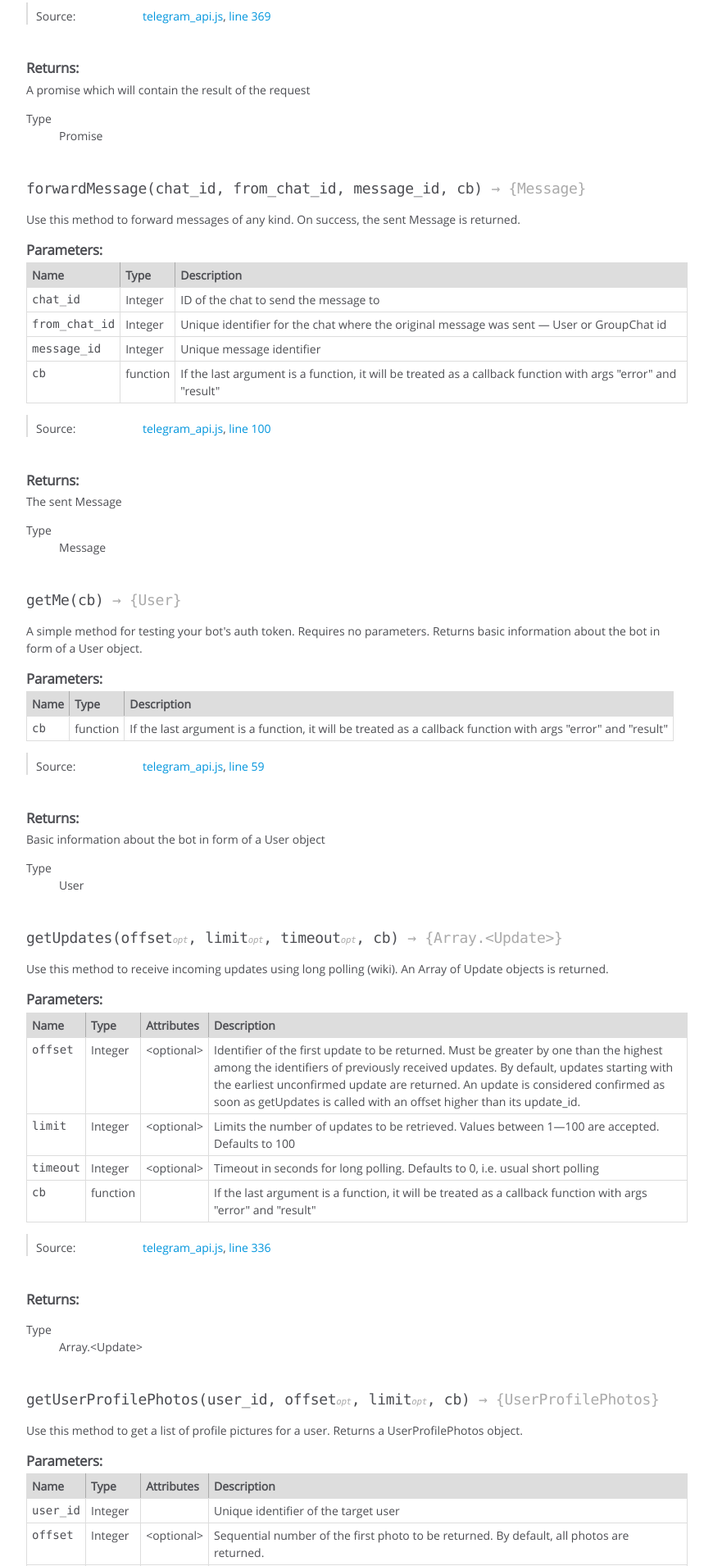
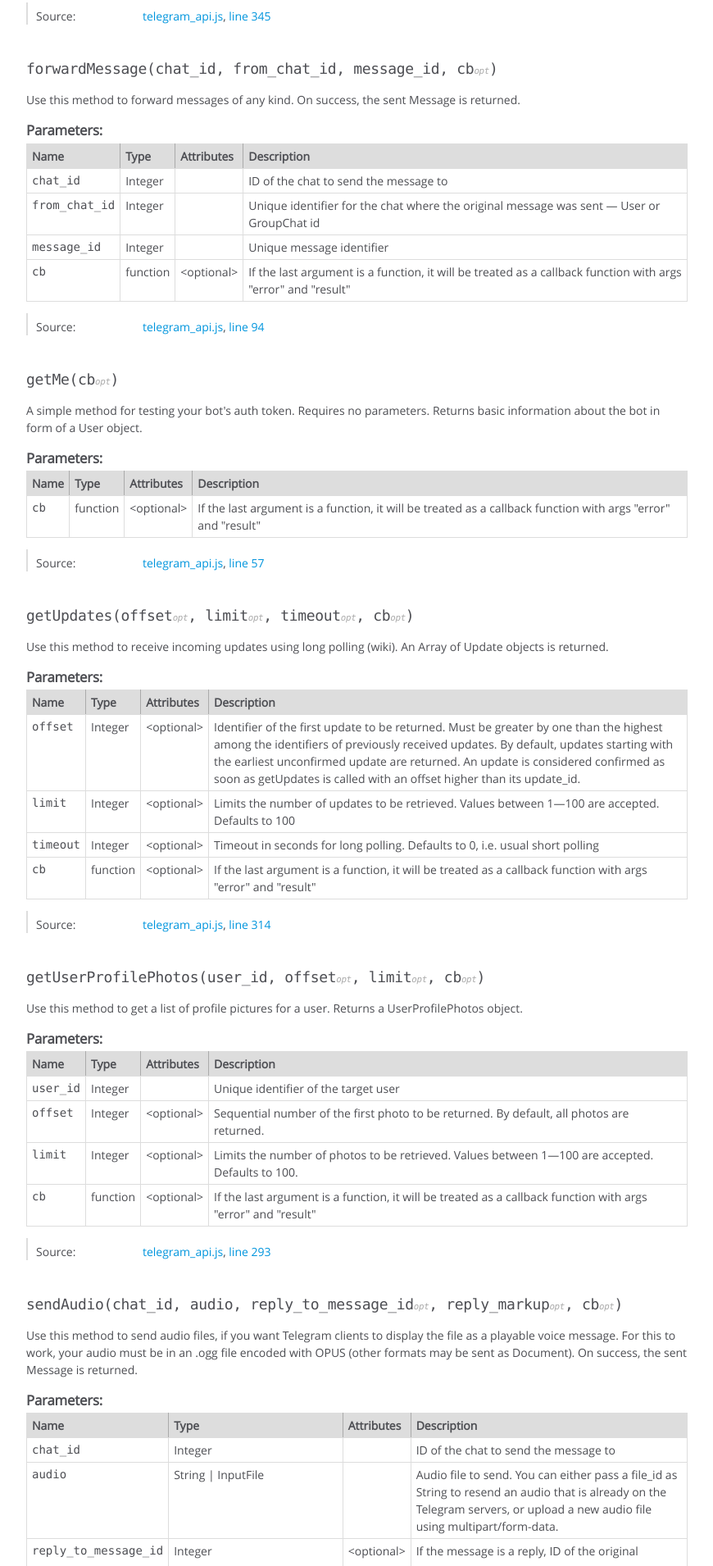
Before and after one commit to Suppen/Telegram-API-wrapper-for-JS, a website: page doc/BotAPI.html in a window 1280 px wide. Shown: the part 890-2800 px from the top of the page at 82% size, without its empty margins (0-870 px from the left). Drawn offline with Linux system fonts and the light colour scheme.

Commit message:
Updated docs again

```diff
--- a/doc/BotAPI.html
+++ b/doc/BotAPI.html
@@ -257,7 +257,7 @@
 
 
 
-    <h4 class="name" id="_doRequest"><span class="type-signature"></span>_doRequest<span class="signature">(method, data<span class="signature-attributes">opt</span>)</span><span class="type-signature"> &rarr; {Promise}</span></h4>
+    <h4 class="name" id="_doRequest"><span class="type-signature"></span>_doRequest<span class="signature">(method, data<span class="signature-attributes">opt</span>)</span><span class="type-signature"></span></h4>
 
 
 
@@ -400,7 +400,7 @@
 
     <dt class="tag-source">Source:</dt>
     <dd class="tag-source"><ul class="dummy"><li>
-        <a href="telegram_api.js.html">telegram_api.js</a>, <a href="telegram_api.js.html#line369">line 369</a>
+        <a href="telegram_api.js.html">telegram_api.js</a>, <a href="telegram_api.js.html#line345">line 345</a>
     </li></ul></dd>
 
 
@@ -423,37 +423,15 @@
 
 
 
-<h5>Returns:</h5>
-
-
-<div class="param-desc">
-    A promise which will contain the result of the request
-</div>
-
-
-
-<dl>
-    <dt>
-        Type
-    </dt>
-    <dd>
-
-<span class="param-type">Promise</span>
-
-
-    </dd>
-</dl>
-
-
-
-
-
-
-
-
-
-
-    <h4 class="name" id="forwardMessage"><span class="type-signature"></span>forwardMessage<span class="signature">(chat_id, from_chat_id, message_id, cb)</span><span class="type-signature"> &rarr; {Message}</span></h4>
+
+
+
+
+
+
+
+
+    <h4 class="name" id="forwardMessage"><span class="type-signature"></span>forwardMessage<span class="signature">(chat_id, from_chat_id, message_id, cb<span class="signature-attributes">opt</span>)</span><span class="type-signature"></span></h4>
 
 
 
@@ -484,6 +462,8 @@
         <th>Type</th>
 
 
+        <th>Attributes</th>
+
 
 
 
@@ -509,6 +489,14 @@
             </td>
 
 
+                <td class="attributes">
+
+
+
+
+
+                </td>
+
 
 
 
@@ -532,6 +520,14 @@
             </td>
 
 
+                <td class="attributes">
+
+
+
+
+
+                </td>
+
 
 
 
@@ -555,6 +551,14 @@
             </td>
 
 
+                <td class="attributes">
+
+
+
+
+
+                </td>
+
 
 
 
@@ -577,6 +581,16 @@
 
             </td>
 
+
+                <td class="attributes">
+
+                    &lt;optional><br>
+
+
+
+
+
+                </td>
 
 
 
@@ -622,7 +636,7 @@
 
     <dt class="tag-source">Source:</dt>
     <dd class="tag-source"><ul class="dummy"><li>
-        <a href="telegram_api.js.html">telegram_api.js</a>, <a href="telegram_api.js.html#line100">line 100</a>
+        <a href="telegram_api.js.html">telegram_api.js</a>, <a href="telegram_api.js.html#line94">line 94</a>
     </li></ul></dd>
 
 
@@ -645,37 +659,15 @@
 
 
 
-<h5>Returns:</h5>
-
-
-<div class="param-desc">
-    The sent Message
-</div>
-
-
-
-<dl>
-    <dt>
-        Type
-    </dt>
-    <dd>
-
-<span class="param-type">Message</span>
-
-
-    </dd>
-</dl>
-
-
-
-
-
-
-
-
-
-
-    <h4 class="name" id="getMe"><span class="type-signature"></span>getMe<span class="signature">(cb)</span><span class="type-signature"> &rarr; {User}</span></h4>
+
+
+
+
+
+
+
+
+    <h4 class="name" id="getMe"><span class="type-signature"></span>getMe<span class="signature">(cb<span class="signature-attributes">opt</span>)</span><span class="type-signature"></span></h4>
 
 
 
@@ -706,6 +698,8 @@
         <th>Type</th>
 
 
+        <th>Attributes</th>
+
 
 
 
@@ -731,6 +725,16 @@
             </td>
 
 
+                <td class="attributes">
+
+                    &lt;optional><br>
+
+
+
+
+
+                </td>
+
 
 
 
@@ -775,7 +779,7 @@
 
     <dt class="tag-source">Source:</dt>
     <dd class="tag-source"><ul class="dummy"><li>
-        <a href="telegram_api.js.html">telegram_api.js</a>, <a href="telegram_api.js.html#line59">line 59</a>
+        <a href="telegram_api.js.html">telegram_api.js</a>, <a href="telegram_api.js.html#line57">line 57</a>
     </li></ul></dd>
 
 
@@ -798,37 +802,15 @@
 
 
 
-<h5>Returns:</h5>
-
-
-<div class="param-desc">
-    Basic information about the bot in form of a User object
-</div>
-
-
-
-<dl>
-    <dt>
-        Type
-    </dt>
-    <dd>
-
-<span class="param-type">User</span>
-
-
-    </dd>
-</dl>
-
-
-
-
-
-
-
-
-
-
-    <h4 class="name" id="getUpdates"><span class="type-signature"></span>getUpdates<span class="signature">(offset<span class="signature-attributes">opt</span>, limit<span class="signature-attributes">opt</span>, timeout<span class="signature-attributes">opt</span>, cb)</span><span class="type-signature"> &rarr; {Array.&lt;Update>}</span></h4>
+
+
+
+
+
+
+
+
+    <h4 class="name" id="getUpdates"><span class="type-signature"></span>getUpdates<span class="signature">(offset<span class="signature-attributes">opt</span>, limit<span class="signature-attributes">opt</span>, timeout<span class="signature-attributes">opt</span>, cb<span class="signature-attributes">opt</span>)</span><span class="type-signature"></span></h4>
 
 
 
@@ -987,6 +969,8 @@
 
                 <td class="attributes">
 
+                    &lt;optional><br>
+
 
 
 
@@ -1037,7 +1021,7 @@
 
     <dt class="tag-source">Source:</dt>
     <dd class="tag-source"><ul class="dummy"><li>
-        <a href="telegram_api.js.html">telegram_api.js</a>, <a href="telegram_api.js.html#line336">line 336</a>
+        <a href="telegram_api.js.html">telegram_api.js</a>, <a href="telegram_api.js.html#line314">line 314</a>
     </li></ul></dd>
 
 
@@ -1060,33 +1044,15 @@
 
 
 
-<h5>Returns:</h5>
-
-
-
-
-<dl>
-    <dt>
-        Type
-    </dt>
-    <dd>
-
-<span class="param-type">Array.&lt;Update></span>
-
-
-    </dd>
-</dl>
-
-
-
-
-
-
-
-
-
-
-    <h4 class="name" id="getUserProfilePhotos"><span class="type-signature"></span>getUserProfilePhotos<span class="signature">(user_id, offset<span class="signature-attributes">opt</span>, limit<span class="signature-attributes">opt</span>, cb)</span><span class="type-signature"> &rarr; {UserProfilePhotos}</span></h4>
+
+
+
+
+
+
+
+
+    <h4 class="name" id="getUserProfilePhotos"><span class="type-signature"></span>getUserProfilePhotos<span class="signature">(user_id, offset<span class="signature-attributes">opt</span>, limit<span class="signature-attributes">opt</span>, cb<span class="signature-attributes">opt</span>)</span><span class="type-signature"></span></h4>
 
 
 
@@ -1243,6 +1209,8 @@
 
                 <td class="attributes">
 
+                    &lt;optional><br>
+
 
 
 
@@ -1293,7 +1261,7 @@
 
     <dt class="tag-source">Source:</dt>
     <dd class="tag-source"><ul class="dummy"><li>
-        <a href="telegram_api.js.html">telegram_api.js</a>, <a href="telegram_api.js.html#line313">line 313</a>
+        <a href="telegram_api.js.html">telegram_api.js</a>, <a href="telegram_api.js.html#line293">line 293</a>
     </li></ul></dd>
 
 
@@ -1316,33 +1284,15 @@
 
 
 
-<h5>Returns:</h5>
-
-
-
-
-<dl>
-    <dt>
-        Type
-    </dt>
-    <dd>
-
-<span class="param-type">UserProfilePhotos</span>
-
-
-    </dd>
-</dl>
-
-
-
-
-
-
-
-
-
-
-    <h4 class="name" id="sendAudio"><span class="type-signature"></span>sendAudio<span class="signature">(chat_id, audio, reply_to_message_id<span class="signature-attributes">opt</span>, reply_markup<span class="signature-attributes">opt</span>, cb)</span><span class="type-signature"> &rarr; {Message}</span></h4>
+
+
+
+
+
+
+
+
+    <h4 class="name" id="sendAudio"><span class="type-signature"></span>sendAudio<span class="signature">(chat_id, audio, reply_to_message_id<span class="signature-attributes">opt</span>, reply_markup<span class="signature-attributes">opt</span>, cb<span class="signature-attributes">opt</span>)</span><span class="type-signature"></span></h4>
 
 
 
@@ -1539,6 +1489,8 @@
 
                 <td class="attributes">
 
+                    &lt;optional><br>
+
 
 
 
@@ -1589,7 +1541,7 @@
 
     <dt class="tag-source">Source:</dt>
     <dd class="tag-source"><ul class="dummy"><li>
-        <a href="telegram_api.js.html">telegram_api.js</a>, <a href="telegram_api.js.html#line154">line 154</a>
+        <a href="telegram_api.js.html">telegram_api.js</a>, <a href="telegram_api.js.html#line144">line 144</a>
     </li></ul></dd>
 
 
@@ -1612,37 +1564,15 @@
 
 
 
-<h5>Returns:</h5>
-
-
-<div class="param-desc">
-    The sent Message
-</div>
-
-
-
-<dl>
-    <dt>
-        Type
-    </dt>
-    <dd>
-
-<span class="param-type">Message</span>
-
-
-    </dd>
-</dl>
-
-
-
-
-
-
-
-
-
-
-    <h4 class="name" id="sendChatAction"><span class="type-signature"></span>sendChatAction<span class="signature">(chat_id, action, cb)</span><span class="type-signature"></span></h4>
+
+
+
+
+
+
+
+
+    <h4 class="name" id="sendChatAction"><span class="type-signature"></span>sendChatAction<span class="signature">(chat_id, action, cb<span class="signature-attributes">opt</span>)</span><span class="type-signature"></span></h4>
 
 
 
@@ -1677,6 +1607,8 @@ We only recommend using this method when a response from the bot will take a not
         <th>Type</th>
 
 
+        <th>Attributes</th>
+
 
 
 
@@ -1702,6 +1634,14 @@ We only recommend using this method when a response from the bot will take a not
             </td>
 
 
+                <td class="attributes">
+
+
+
+
+
+                </td>
+
 
 
 
@@ -1725,6 +1665,14 @@ We only recommend using this method when a response from the bot will take a not
             </td>
 
 
+                <td class="attributes">
+
+
+
+
+
+                </td>
+
 
 
 
@@ -1747,6 +1695,16 @@ We only recommend using this method when a response from the bot will take a not
 
             </td>
 
+
+                <td class="attributes">
+
+                    &lt;optional><br>
+
+
+
+
+
+                </td>
 
 
 
@@ -1792,7 +1750,7 @@ We only recommend using this method when a response from the bot will take a not
 
     <dt class="tag-source">Source:</dt>
     <dd class="tag-source"><ul class="dummy"><li>
-        <a href="telegram_api.js.html">telegram_api.js</a>, <a href="telegram_api.js.html#line292">line 292</a>
+        <a href="telegram_api.js.html">telegram_api.js</a>, <a href="telegram_api.js.html#line274">line 274</a>
     </li></ul></dd>
 
 
@@ -1823,7 +1781,7 @@ We only recommend using this method when a response from the bot will take a not
 
 
 
-    <h4 class="name" id="sendDocument"><span class="type-signature"></span>sendDocument<span class="signature">(chat_id, document, reply_to_message_id<span class="signature-attributes">opt</span>, reply_markup<span class="signature-attributes">opt</span>, cb)</span><span class="type-signature"> &rarr; {Message}</span></h4>
+    <h4 class="name" id="sendDocument"><span class="type-signature"></span>sendDocument<span class="signature">(chat_id, document, reply_to_message_id<span class="signature-attributes">opt</span>, reply_markup<span class="signature-attributes">opt</span>, cb<span class="signature-attributes">opt</span>)</span><span class="type-signature"></span></h4>
 
 
 
@@ -2020,6 +1978,8 @@ We only recommend using this method when a response from the bot will take a not
 
                 <td class="attributes">
 
+                    &lt;optional><br>
+
 
 
 
@@ -2070,7 +2030,7 @@ We only recommend using this method when a response from the bot will take a not
 
     <dt class="tag-source">Source:</dt>
     <dd class="tag-source"><ul class="dummy"><li>
-        <a href="telegram_api.js.html">telegram_api.js</a>, <a href="telegram_api.js.html#line181">line 181</a>
+        <a href="telegram_api.js.html">telegram_api.js</a>, <a href="telegram_api.js.html#line169">line 169</a>
     </li></ul></dd>
 
 
@@ -2093,37 +2053,15 @@ We only recommend using this method when a response from the bot will take a not
 
 
 
-<h5>Returns:</h5>
-
-
-<div class="param-desc">
-    The sent Message
-</div>
-
-
-
-<dl>
-    <dt>
-        Type
-    </dt>
-    <dd>
-
-<span class="param-type">Message</span>
-
-
-    </dd>
-</dl>
-
-
-
-
-
-
-
-
-
-
-    <h4 class="name" id="sendLocation"><span class="type-signature"></span>sendLocation<span class="signature">(chat_id, latitude, longitude, reply_to_message_id<span class="signature-attributes">opt</span>, reply_markup<span class="signature-attributes">opt</span>, cb)</span><span class="type-signature"> &rarr; {Message}</span></h4>
+
+
+
+
+
+
+
+
+    <h4 class="name" id="sendLocation"><span class="type-signature"></span>sendLocation<span class="signature">(chat_id, latitude, longitude, reply_to_message_id<span class="signature-attributes">opt</span>, reply_markup<span class="signature-attributes">opt</span>, cb<span class="signature-attributes">opt</span>)</span><span class="type-signature"></span></h4>
 
 
 
@@ -2348,6 +2286,8 @@ We only recommend using this method when a response from the bot will take a not
 
                 <td class="attributes">
 
+                    &lt;optional><br>
+
 
 
 
@@ -2398,7 +2338,7 @@ We only recommend using this method when a response from the bot will take a not
 
     <dt class="tag-source">Source:</dt>
     <dd class="tag-source"><ul class="dummy"><li>
-        <a href="telegram_api.js.html">telegram_api.js</a>, <a href="telegram_api.js.html#line263">line 263</a>
+        <a href="telegram_api.js.html">telegram_api.js</a>, <a href="telegram_api.js.html#line245">line 245</a>
     </li></ul></dd>
 
 
@@ -2421,37 +2361,15 @@ We only recommend using this method when a response from the bot will take a not
 
 
 
-<h5>Returns:</h5>
-
-
-<div class="param-desc">
-    The sent Message
-</div>
-
-
-
-<dl>
-    <dt>
-        Type
-    </dt>
-    <dd>
-
-<span class="param-type">Message</span>
-
-
-    </dd>
-</dl>
-
-
-
-
-
-
-
-
-
-
-    <h4 class="name" id="sendMessage"><span class="type-signature"></span>sendMessage<span class="signature">(chat_id, text, disable_web_page_preview<span class="signature-attributes">opt</span>, reply_to_message_id<span class="signature-attributes">opt</span>, reply_markup<span class="signature-attributes">opt</span>, cb)</span><span class="type-signature"> &rarr; {Message}</span></h4>
+
+
+
+
+
+
+
+
+    <h4 class="name" id="sendMessage"><span class="type-signature"></span>sendMessage<span class="signature">(chat_id, text, disable_web_page_preview<span class="signature-attributes">opt</span>, reply_to_message_id<span class="signature-attributes">opt</span>, reply_markup<span class="signature-attributes">opt</span>, cb<span class="signature-attributes">opt</span>)</span><span class="type-signature"></span></h4>
 
 
 
@@ -2678,6 +2596,8 @@ We only recommend using this method when a response from the bot will take a not
 
                 <td class="attributes">
 
+                    &lt;optional><br>
+
 
 
 
@@ -2728,7 +2648,7 @@ We only recommend using this method when a response from the bot will take a not
 
     <dt class="tag-source">Source:</dt>
     <dd class="tag-source"><ul class="dummy"><li>
-        <a href="telegram_api.js.html">telegram_api.js</a>, <a href="telegram_api.js.html#line73">line 73</a>
+        <a href="telegram_api.js.html">telegram_api.js</a>, <a href="telegram_api.js.html#line69">line 69</a>
     </li></ul></dd>
 
 
@@ -2751,37 +2671,15 @@ We only recommend using this method when a response from the bot will take a not
 
 
 
-<h5>Returns:</h5>
-
-
-<div class="param-desc">
-    The sent Message
-</div>
-
-
-
-<dl>
-    <dt>
-        Type
-    </dt>
-    <dd>
-
-<span class="param-type">Message</span>
-
-
-    </dd>
-</dl>
-
-
-
-
-
-
-
-
-
-
-    <h4 class="name" id="sendPhoto"><span class="type-signature"></span>sendPhoto<span class="signature">(chat_id, photo, caption<span class="signature-attributes">opt</span>, reply_to_message_id<span class="signature-attributes">opt</span>, reply_markup<span class="signature-attributes">opt</span>, cb)</span><span class="type-signature"> &rarr; {Message}</span></h4>
+
+
+
+
+
+
+
+
+    <h4 class="name" id="sendPhoto"><span class="type-signature"></span>sendPhoto<span class="signature">(chat_id, photo, caption<span class="signature-attributes">opt</span>, reply_to_message_id<span class="signature-attributes">opt</span>, reply_markup<span class="signature-attributes">opt</span>, cb<span class="signature-attributes">opt</span>)</span><span class="type-signature"></span></h4>
 
 
 
@@ -3011,6 +2909,8 @@ We only recommend using this method when a response from the bot will take a not
 
                 <td class="attributes">
 
+                    &lt;optional><br>
+
 
 
 
@@ -3061,7 +2961,7 @@ We only recommend using this method when a response from the bot will take a not
 
     <dt class="tag-source">Source:</dt>
     <dd class="tag-source"><ul class="dummy"><li>
-        <a href="telegram_api.js.html">telegram_api.js</a>, <a href="telegram_api.js.html#line125">line 125</a>
+        <a href="telegram_api.js.html">telegram_api.js</a>, <a href="telegram_api.js.html#line117">line 117</a>
     </li></ul></dd>
 
 
@@ -3084,37 +2984,15 @@ We only recommend using this method when a response from the bot will take a not
 
 
 
-<h5>Returns:</h5>
-
-
-<div class="param-desc">
-    The sent Message
-</div>
-
-
-
-<dl>
-    <dt>
-        Type
-    </dt>
-    <dd>
-
-<span class="param-type">Message</span>
-
-
-    </dd>
-</dl>
-
-
-
-
-
-
-
-
-
-
-    <h4 class="name" id="sendSticker"><span class="type-signature"></span>sendSticker<span class="signature">(chat_id, sticker, reply_to_message_id<span class="signature-attributes">opt</span>, reply_markup<span class="signature-attributes">opt</span>, cb)</span><span class="type-signature"> &rarr; {Message}</span></h4>
+
+
+
+
+
+
+
+
+    <h4 class="name" id="sendSticker"><span class="type-signature"></span>sendSticker<span class="signature">(chat_id, sticker, reply_to_message_id<span class="signature-attributes">opt</span>, reply_markup<span class="signature-attributes">opt</span>, cb<span class="signature-attributes">opt</span>)</span><span class="type-signature"></span></h4>
 
 
 
@@ -3311,6 +3189,8 @@ We only recommend using this method when a response from the bot will take a not
 
                 <td class="attributes">
 
+                    &lt;optional><br>
+
 
 
 
@@ -3361,7 +3241,7 @@ We only recommend using this method when a response from the bot will take a not
 
     <dt class="tag-source">Source:</dt>
     <dd class="tag-source"><ul class="dummy"><li>
-        <a href="telegram_api.js.html">telegram_api.js</a>, <a href="telegram_api.js.html#line208">line 208</a>
+        <a href="telegram_api.js.html">telegram_api.js</a>, <a href="telegram_api.js.html#line194">line 194</a>
     </li></ul></dd>
 
 
@@ -3384,37 +3264,15 @@ We only recommend using this method when a response from the bot will take a not
 
 
 
-<h5>Returns:</h5>
-
-
-<div class="param-desc">
-    The sent Message
-</div>
-
-
-
-<dl>
-    <dt>
-        Type
-    </dt>
-    <dd>
-
-<span class="param-type">Message</span>
-
-
-    </dd>
-</dl>
-
-
-
-
-
-
-
-
-
-
-    <h4 class="name" id="sendVideo"><span class="type-signature"></span>sendVideo<span class="signature">(chat_id, video, reply_to_message_id<span class="signature-attributes">opt</span>, reply_markup<span class="signature-attributes">opt</span>, cb)</span><span class="type-signature"> &rarr; {Message}</span></h4>
+
+
+
+
+
+
+
+
+    <h4 class="name" id="sendVideo"><span class="type-signature"></span>sendVideo<span class="signature">(chat_id, video, reply_to_message_id<span class="signature-attributes">opt</span>, reply_markup<span class="signature-attributes">opt</span>, cb<span class="signature-attributes">opt</span>)</span><span class="type-signature"></span></h4>
 
 
 
@@ -3611,6 +3469,8 @@ We only recommend using this method when a response from the bot will take a not
 
                 <td class="attributes">
 
+                    &lt;optional><br>
+
 
 
 
@@ -3661,7 +3521,7 @@ We only recommend using this method when a response from the bot will take a not
 
     <dt class="tag-source">Source:</dt>
     <dd class="tag-source"><ul class="dummy"><li>
-        <a href="telegram_api.js.html">telegram_api.js</a>, <a href="telegram_api.js.html#line235">line 235</a>
+        <a href="telegram_api.js.html">telegram_api.js</a>, <a href="telegram_api.js.html#line219">line 219</a>
     </li></ul></dd>
 
 
@@ -3684,37 +3544,15 @@ We only recommend using this method when a response from the bot will take a not
 
 
 
-<h5>Returns:</h5>
-
-
-<div class="param-desc">
-    The sent Message
-</div>
-
-
-
-<dl>
-    <dt>
-        Type
-    </dt>
-    <dd>
-
-<span class="param-type">Message</span>
-
-
-    </dd>
-</dl>
-
-
-
-
-
-
-
-
-
-
-    <h4 class="name" id="setWebhook"><span class="type-signature"></span>setWebhook<span class="signature">(url, cb)</span><span class="type-signature"></span></h4>
+
+
+
+
+
+
+
+
+    <h4 class="name" id="setWebhook"><span class="type-signature"></span>setWebhook<span class="signature">(url, cb<span class="signature-attributes">opt</span>)</span><span class="type-signature"></span></h4>
 
 
 
@@ -3745,6 +3583,8 @@ We only recommend using this method when a response from the bot will take a not
         <th>Type</th>
 
 
+        <th>Attributes</th>
+
 
 
 
@@ -3770,6 +3610,14 @@ We only recommend using this method when a response from the bot will take a not
             </td>
 
 
+                <td class="attributes">
+
+
+
+
+
+                </td>
+
 
 
 
@@ -3792,6 +3640,16 @@ We only recommend using this method when a response from the bot will take a not
 
             </td>
 
+
+                <td class="attributes">
+
+                    &lt;optional><br>
+
+
+
+
+
+                </td>
 
 
 
@@ -3837,7 +3695,7 @@ We only recommend using this method when a response from the bot will take a not
 
     <dt class="tag-source">Source:</dt>
     <dd class="tag-source"><ul class="dummy"><li>
-        <a href="telegram_api.js.html">telegram_api.js</a>, <a href="telegram_api.js.html#line355">line 355</a>
+        <a href="telegram_api.js.html">telegram_api.js</a>, <a href="telegram_api.js.html#line333">line 333</a>
     </li></ul></dd>
 
 
@@ -3885,7 +3743,7 @@ We only recommend using this method when a response from the bot will take a not
 <br class="clear">
 
 <footer>
-    Documentation generated by <a href="https://github.com/jsdoc3/jsdoc">JSDoc 3.3.2</a> on Sat Jun 27 2015 11:13:26 GMT+0200 (CEST)
+    Documentation generated by <a href="https://github.com/jsdoc3/jsdoc">JSDoc 3.3.2</a> on Sat Jun 27 2015 11:17:08 GMT+0200 (CEST)
 </footer>
 
 <script> prettyPrint(); </script>
```
Also changed, not shown: doc/index.html (+1 -1 lines), doc/telegram_api.js.html (+14 -38 lines).
